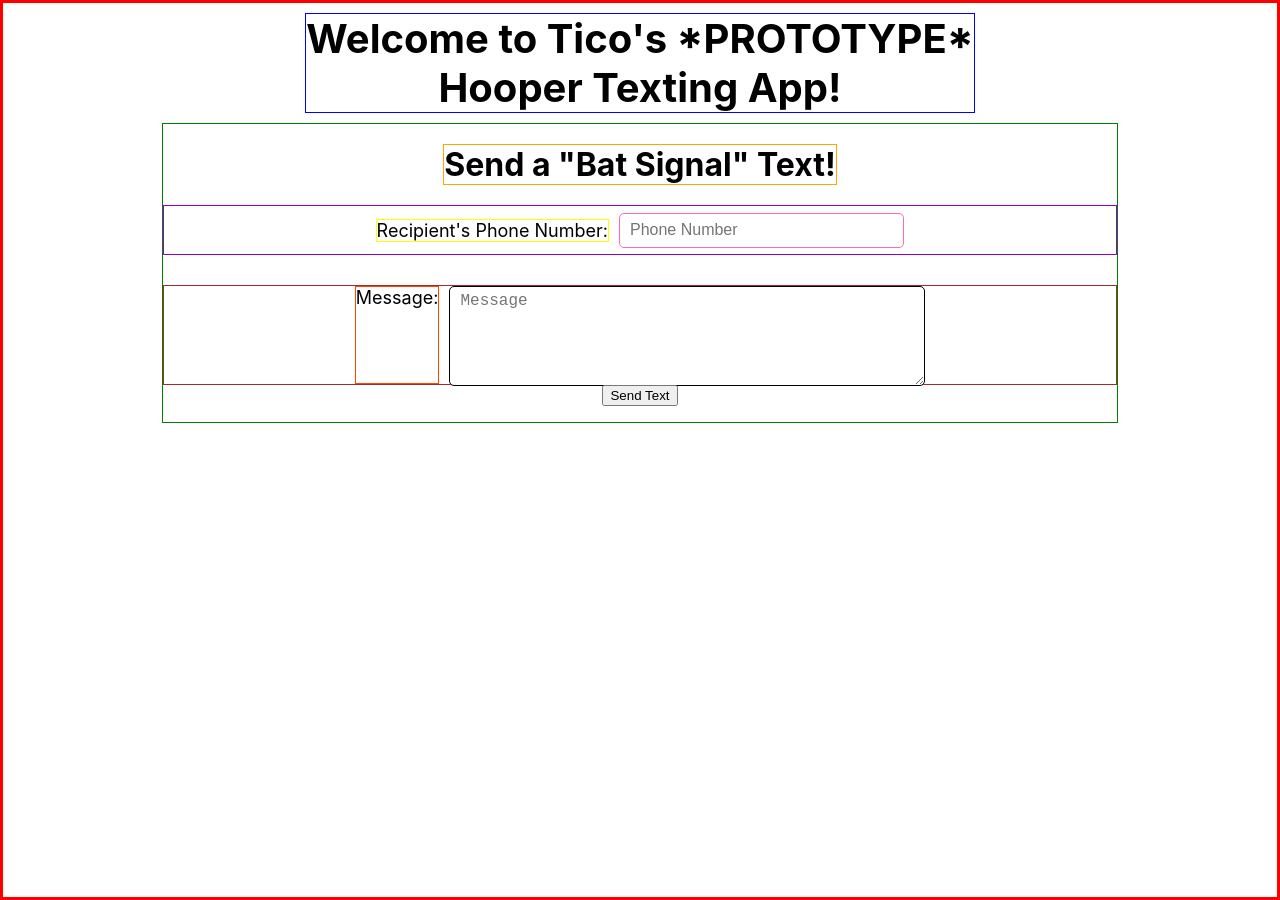
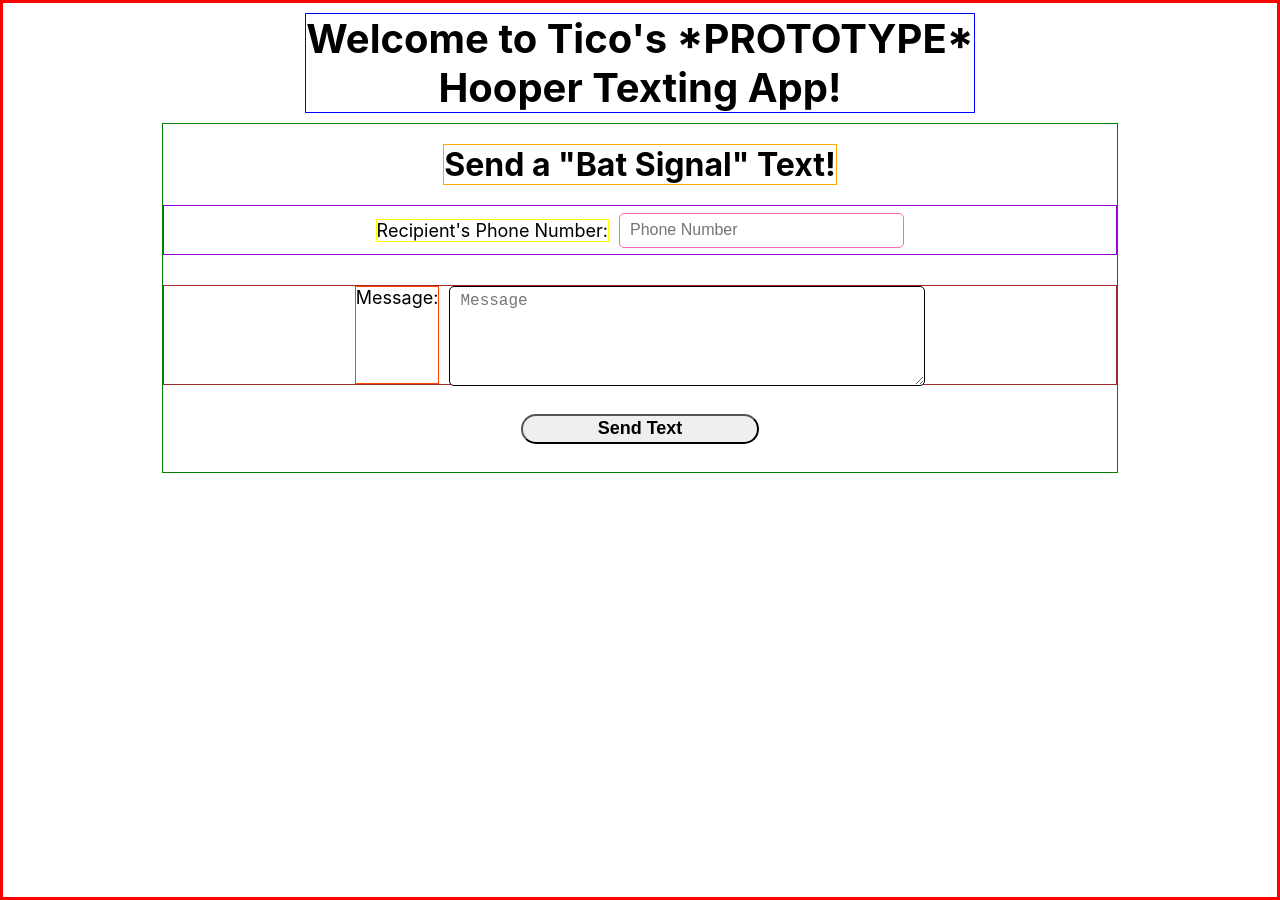
Before and after one commit to ticotheps/twilio-texting-app, a React (Create React App) app: page / in a window 1280 px wide. Built offline with nearby package versions, Linux system fonts and the light colour scheme.

Commit message:
Updated styles for 'Send Text' <button>

```diff
--- a/src/App.css
+++ b/src/App.css
@@ -30,7 +30,7 @@ html {
   justify-content: flex-start;
   align-items: center;
   width: 75%;
-  height: 300px;
+  height: 350px;
   border: 1px solid green;
 }
 
@@ -90,3 +90,19 @@ html {
   padding-top: 5px;
   border: 1px solid black;
 }
+
+.send-button {
+  width: 25%;
+  border-radius: 20px;
+  height: 30px;
+  font-size: 1.8rem;
+  font-weight: bolder;
+  margin: auto 0;
+}
+
+.send-button:hover {
+  cursor: pointer;
+  color: white;
+  background-color: blue;
+  border: 3px solid yellow;
+}
--- a/src/App.js
+++ b/src/App.js
@@ -56,7 +56,7 @@ class App extends Component {
               placeholder="Message"
             />
           </div>
-          <button>Send Text</button>
+          <button className="send-button">Send Text</button>
         </div>
       </div>
     );
```
